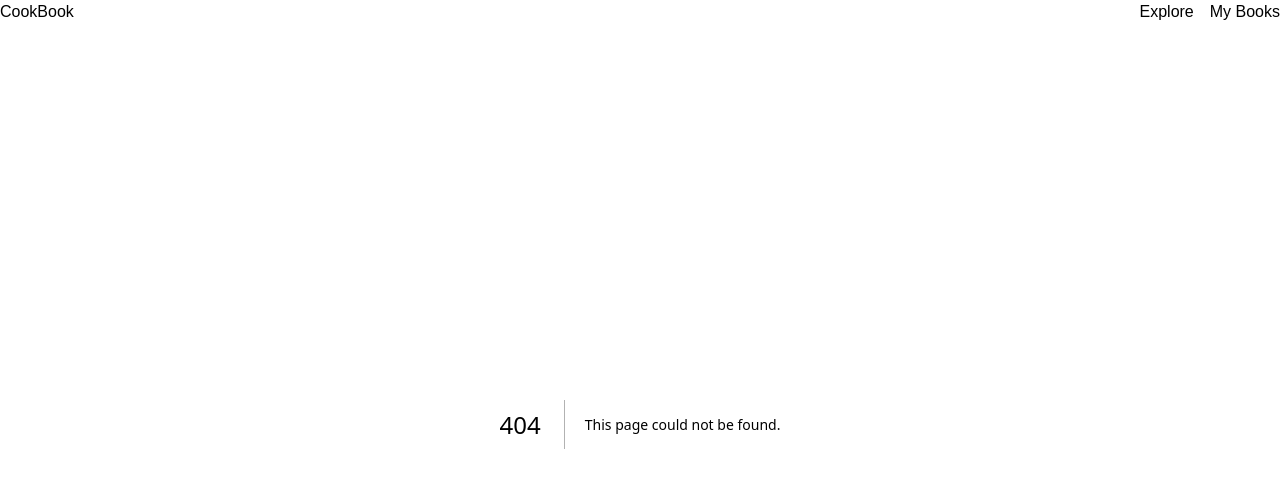
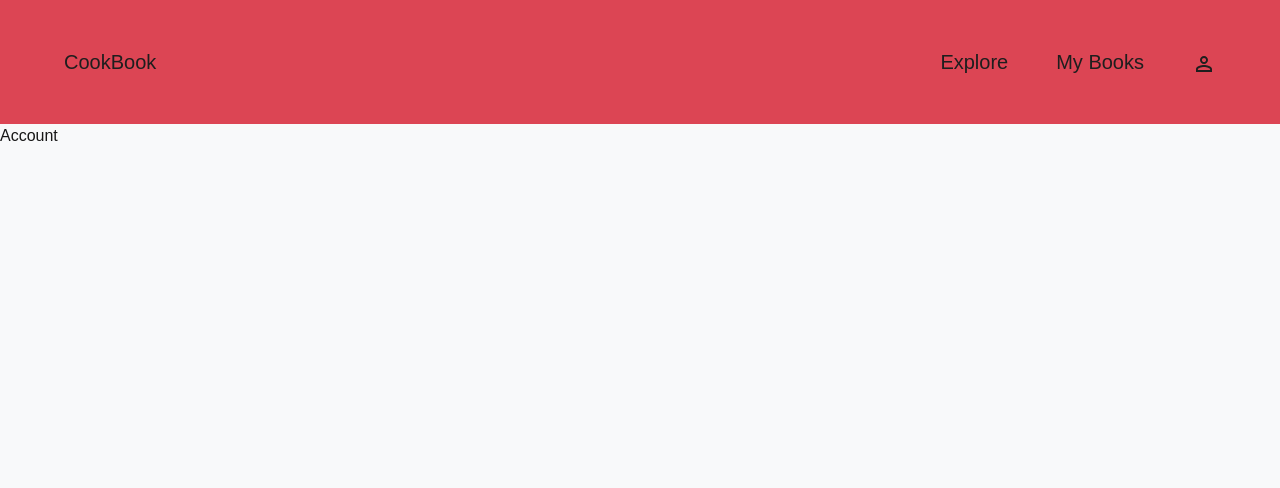
Before and after one commit to emile-tal/cookbook, a Next.js app: page /account in a window 1280 px wide. Before the commit this address had no page. Shown: the top 488 px of the page. Built offline with nearby package versions, Linux system fonts and the light colour scheme.

Commit message:
Style header

```diff
--- /dev/null
+++ b/app/account/page.tsx
@@ -0,0 +1,5 @@
+export default function Page() {
+    return (
+        <div>Account</div>
+    )
+}
--- a/app/globals.css
+++ /dev/null
@@ -1,14 +0,0 @@
-@tailwind base;
-@tailwind components;
-@tailwind utilities;
-
-:root {
-  --background: #ffffff;
-  --foreground: #171717;
-}
-
-body {
-  color: var(--foreground);
-  background: var(--background);
-  font-family: Arial, Helvetica, sans-serif;
-}
--- a/app/layout.tsx
+++ b/app/layout.tsx
@@ -1,4 +1,4 @@
-import "./globals.css";
+import "./ui/globals.css";
 
 import { Geist, Geist_Mono } from "next/font/google";
 
--- /dev/null
+++ b/app/ui/fonts.ts
@@ -0,0 +1,7 @@
+import { Lora } from 'next/font/google';
+import { Playfair_Display } from 'next/font/google';
+import { Poppins } from 'next/font/google';
+
+export const inter = Poppins({ weight: ["400", "700"], subsets: ['latin'] });
+export const lusitana = Lora({ weight: ["400", "700"], subsets: ['latin'], style: ['normal', 'italic'] })
+export const playfair = Playfair_Display({ weight: ["400", "700"], subsets: ['latin'] })
--- /dev/null
+++ b/app/ui/globals.css
@@ -0,0 +1,22 @@
+@tailwind base;
+@tailwind components;
+@tailwind utilities;
+
+:root {
+  --background: #ffffff;
+  --foreground: #171717;
+}
+
+body {
+  color: var(--foreground);
+  background: #F8F9FA;
+  font-family: Arial, Helvetica, sans-serif;
+}
+
+.container-spacing {
+  @apply mx-8 md:mx-12 xl:w-desktop xl:mx-auto
+}
+
+.glow {
+  text-shadow: 0 0 10px white, 0 0 20px rgba(255, 255, 255, 0.7), 0 0 30px rgba(255, 255, 255, 0.5);
+}
--- a/app/ui/header.tsx
+++ b/app/ui/header.tsx
@@ -1,12 +1,15 @@
+import Link from "next/link";
 import NavLinks from "./nav-links";
 
 export default function Header() {
     return (
-        <header className="flex justify-between">
-            <div>CookBook</div>
-            <nav className="flex gap-4">
-                <NavLinks />
-            </nav>
+        <header className="bg-primary text-text bg-opacity-85">
+            <div className="py-8 md:py-12 flex justify-between container-spacing text-l md:text-xl">
+                <Link href='/'><div>CookBook</div></Link>
+                <nav className="flex gap-12">
+                    <NavLinks />
+                </nav>
+            </div>
         </header>
     )
 }
--- a/app/ui/nav-links.tsx
+++ b/app/ui/nav-links.tsx
@@ -1,6 +1,7 @@
 'use client'
 
 import Link from 'next/link';
+import Person from '@mui/icons-material/PersonOutline';
 import clsx from 'clsx';
 import { usePathname } from 'next/navigation';
 
@@ -11,6 +12,8 @@ const links = [
 
 export default function NavLinks() {
     const pathname = usePathname()
+    console.log(pathname)
+
     return (
         <>
             {links.map((link) => {
@@ -19,16 +22,16 @@ export default function NavLinks() {
                         key={link.name}
                         href={link.href}
                         className={clsx(
-                            'text-black',
-                            {
-                                'bg-sky-100 text-blue-600': pathname === link.href,
-                            },
+                            { 'glow': pathname === link.href },
                         )}
                     >
-                        <p className="hidden md:block">{link.name}</p>
+                        <p className="md:block">{link.name}</p>
                     </Link>
                 );
             })}
+            <Link href='/account' className={clsx({ 'glow': pathname === '/account' })}>
+                <Person className='md:l' />
+            </Link>
         </>
     );
 }
--- a/package.json
+++ b/package.json
@@ -9,6 +9,11 @@
     "lint": "next lint"
   },
   "dependencies": {
+    "@emotion/react": "^11.14.0",
+    "@emotion/styled": "^11.14.0",
+    "@mui/icons-material": "^6.4.6",
+    "@mui/material": "^6.4.6",
+    "@next/font": "^14.2.15",
     "bcryptjs": "^3.0.2",
     "clsx": "^2.1.1",
     "next": "15.1.7",
--- a/tailwind.config.ts
+++ b/tailwind.config.ts
@@ -7,11 +7,26 @@ export default {
     "./app/**/*.{js,ts,jsx,tsx,mdx}",
   ],
   theme: {
+    width: {
+      desktop: '72rem'
+    },
+    colors: {
+      primary: '#D72638',
+      secondary: '#3A506B',
+      background: '#F8F9FA',
+      accent: '#F4A261',
+      text: '#1E1E1E'
+    },
     extend: {
       colors: {
         background: "var(--background)",
         foreground: "var(--foreground)",
       },
+      fontFamily: {
+        serif: [
+
+        ]
+      }
     },
   },
   plugins: [],
```
Also changed, not shown: 1 other file (tests, documents, lock files or other folders).
